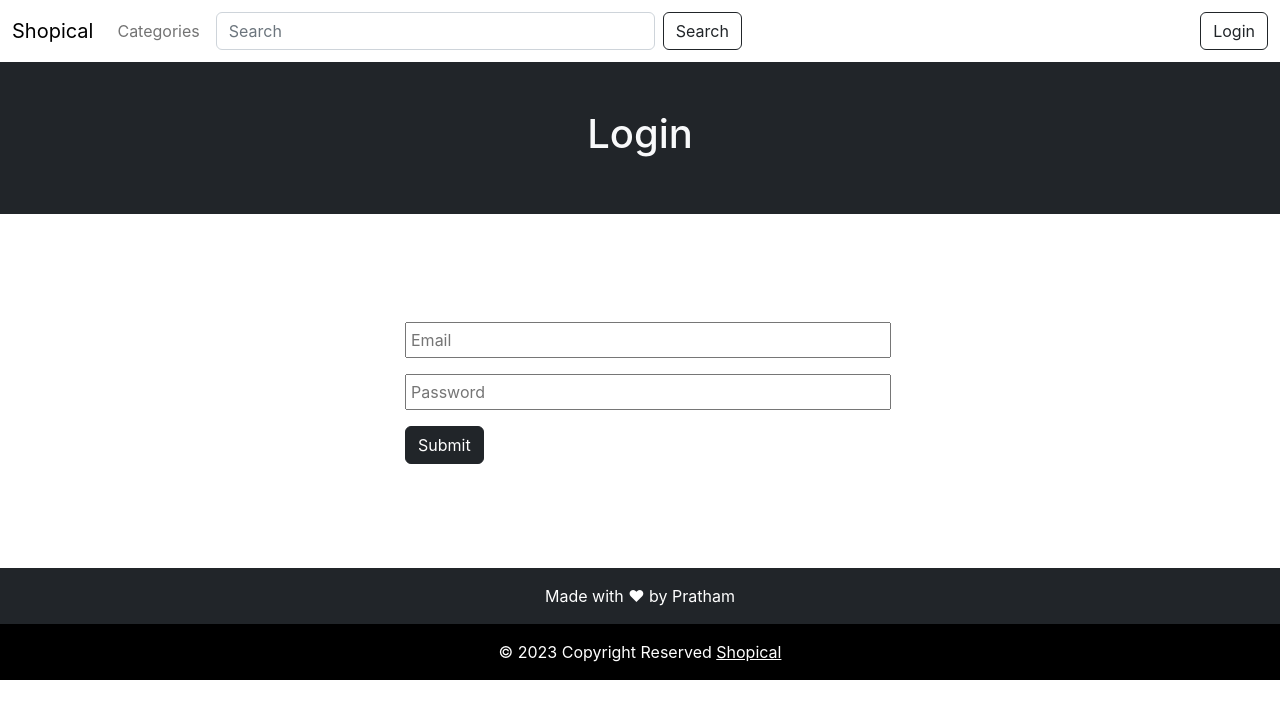
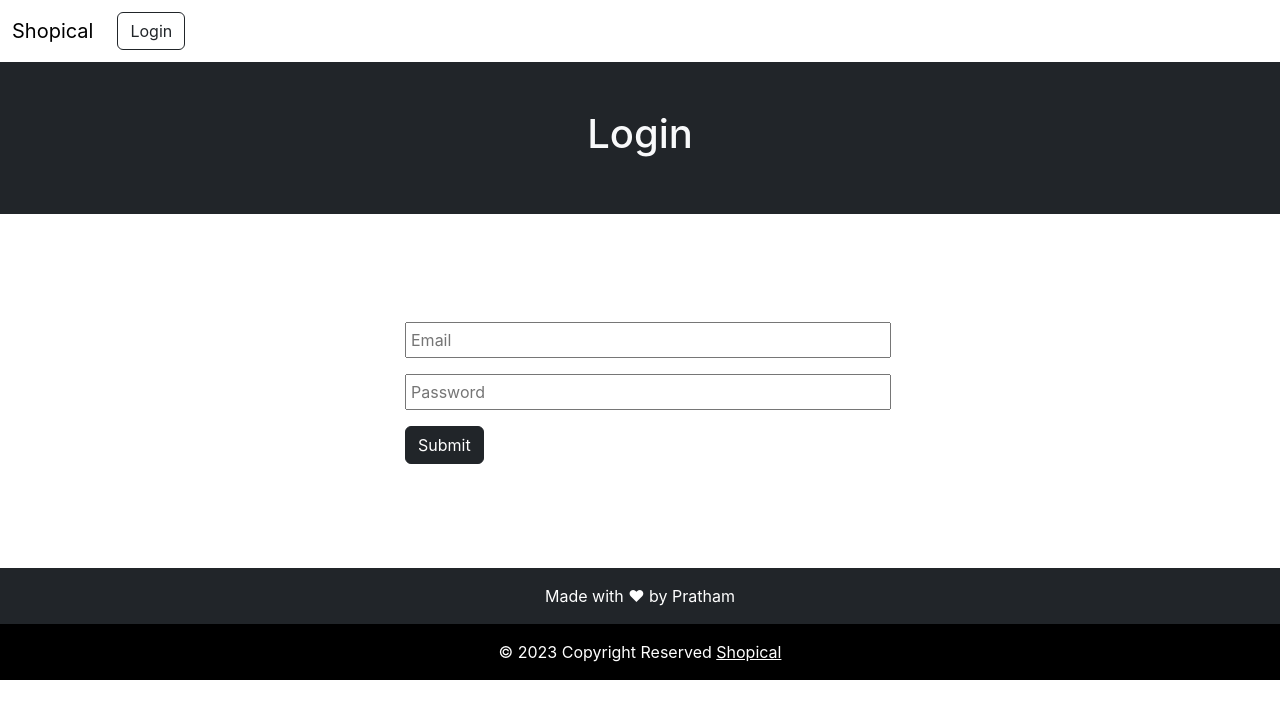
Before and after one commit to pratham534/ecomsite534, a React (Create React App) app: page /signin in a window 1280 px wide. Shown: the top 718 px of the page. Built offline with nearby package versions, Linux system fonts and the light colour scheme.

Commit message:
some broken links deleted

```diff
--- a/src/core/Menu.js
+++ b/src/core/Menu.js
@@ -21,21 +21,21 @@ export default function Menu(history, path) {
                     <Link className="navbar-brand navbar-text text-black" to='/'>Shopical</Link>
                     <div className="collapse navbar-collapse gap-2" id="navbarSupportedContent">
                         <ul className="navbar-nav mb-lg-0 d-flex">
-                            <li className="nav-item">
+                            {/* <li className="nav-item">
                                 <Link className="nav-link" to='/'>Categories</Link>
-                            </li>
+                            </li> */}
                         </ul>
                         <form className="d-flex w-100 justify-content-between gap-2" role="search">
-                            <div className='w-50 d-flex gap-2'>
+                            {/* <div className='w-50 d-flex gap-2'>
                                 <input className="form-control w-100" type="search" placeholder="Search" aria-label="Search" />
                                 <button className="btn btn-outline-dark" type="submit">Search</button>
-                            </div>
+                            </div> */}
                             <div className='w-auto d-flex gap-2'>
                                 {(!isAuthenticated()) && <Link to='/signin'><button className="btn btn-outline-dark" type="submit">Login</button></Link>}
                                 {(isAuthenticated()) && <button className="btn btn-outline-dark" onClick={handleCart}>Cart</button>}
-                                {(isAuthenticated()) && <button className="btn btn-outline-dark" onClick={()=>{
+                                {/* {(isAuthenticated()) && <button className="btn btn-outline-dark" onClick={()=>{
                                     navigate('/user/dashboard')
-                                }}>Dashboard</button>}
+                                }}>Dashboard</button>} */}
                                 {(isAuthenticated()) && <button className="btn btn-outline-dark" type="submit" onClick={handleSignout}>SignOut</button>}
                             </div>
                         </form>
```
